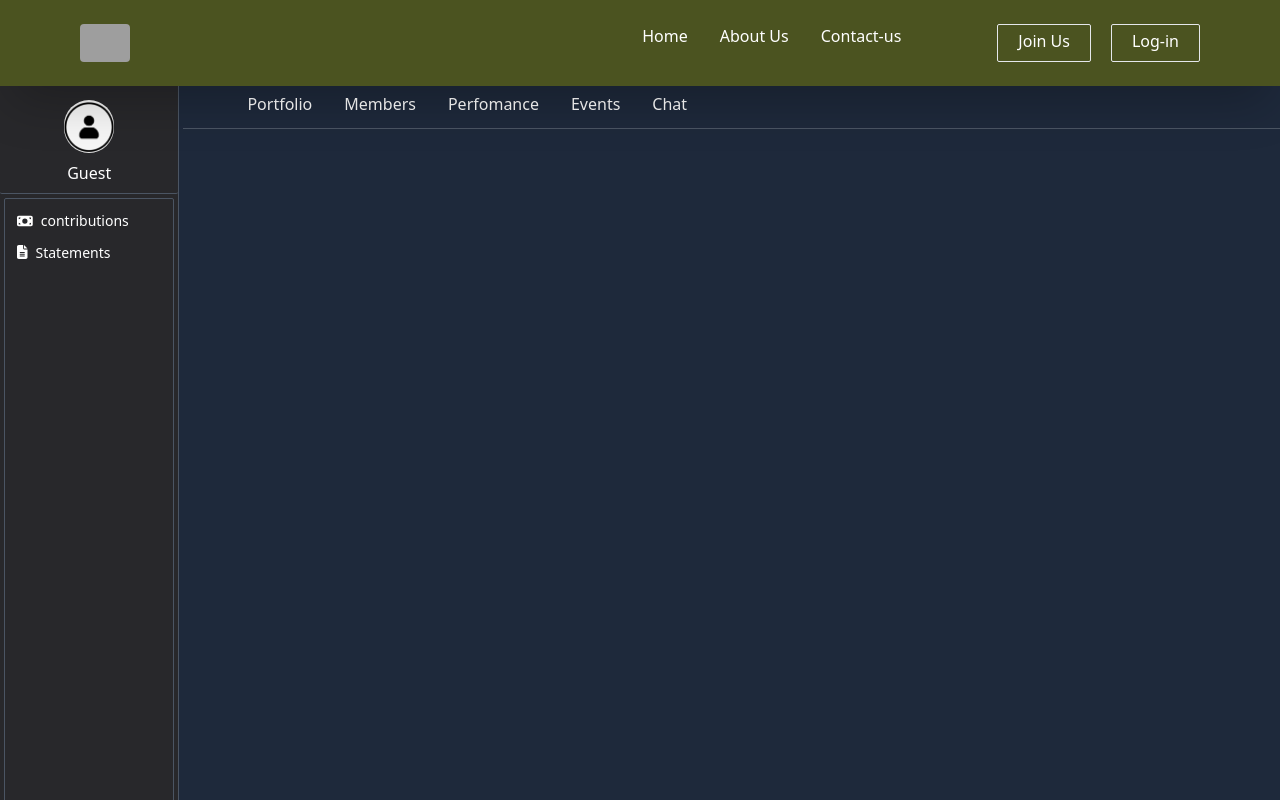
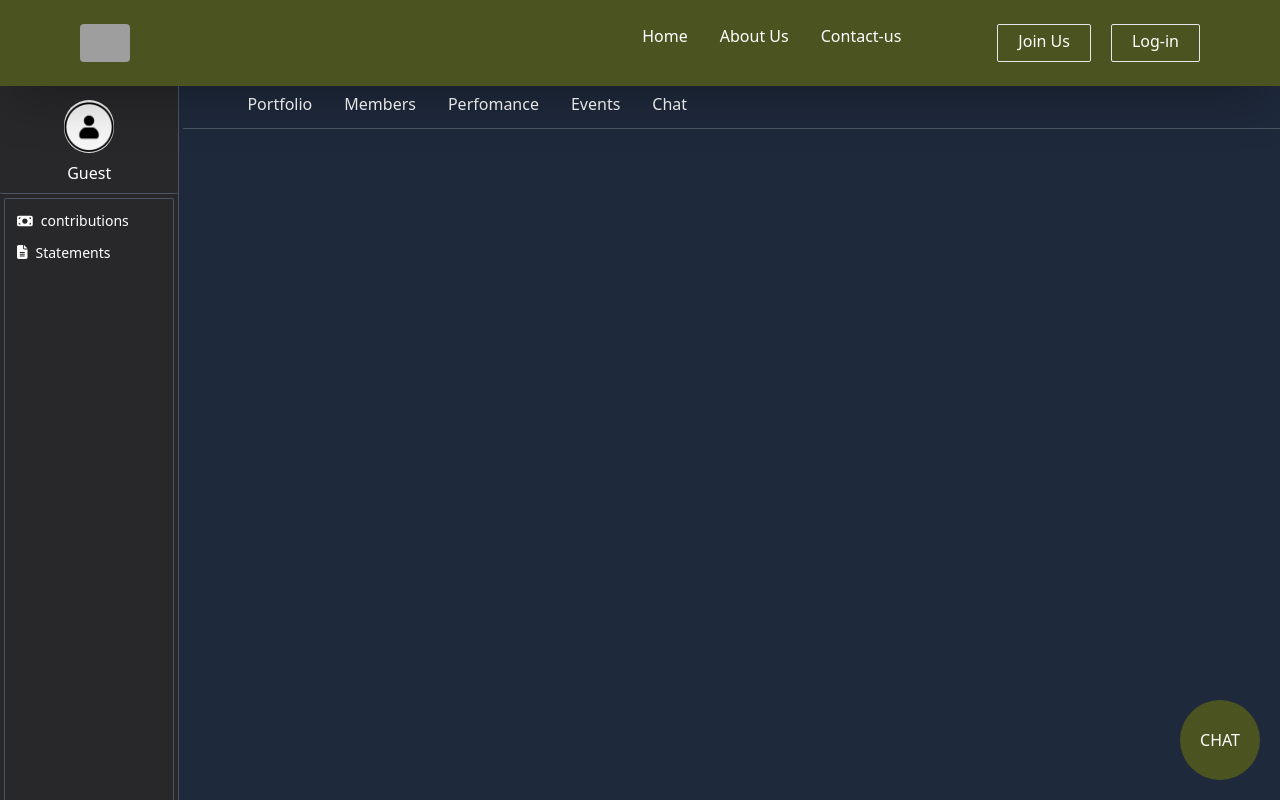
Before and after one commit to 23Mandla/Stokvel, a Next.js app: page /profile in a window 1280 px wide. Built offline with nearby package versions, Linux system fonts and the light colour scheme; no server answers; grey boxes are pictures that could not be loaded.

Commit message:
user profile

```diff
--- a/src/app/profile/page.js
+++ b/src/app/profile/page.js
@@ -74,6 +74,10 @@ export default function ProfilePage() {
           </li>
         </ul>
       </div>
+
+      <div className="absolute flex w-20 h-20 bottom-5 right-5 bg-[#4B5320] p-5 rounded-full cursor-pointer items-center justify-center">
+        CHAT
+      </div>
     </div>
   );
 }
```
